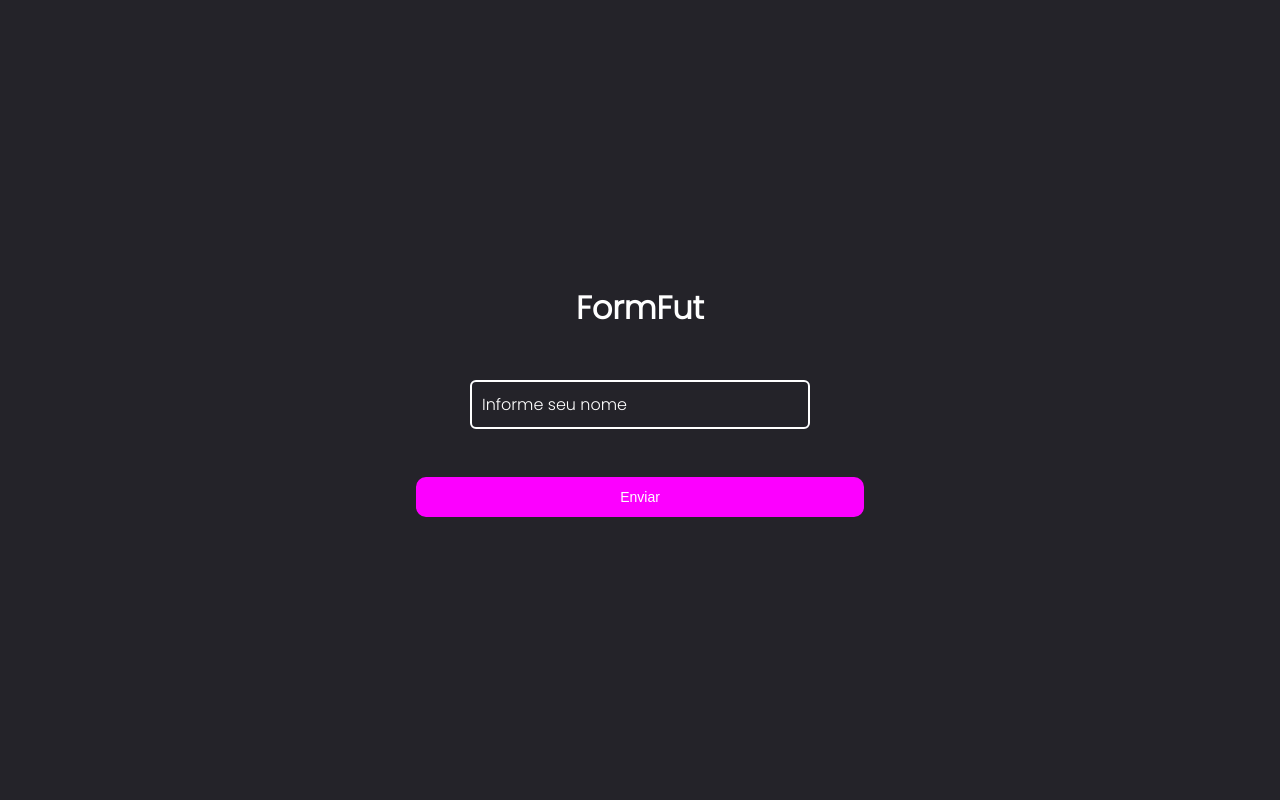
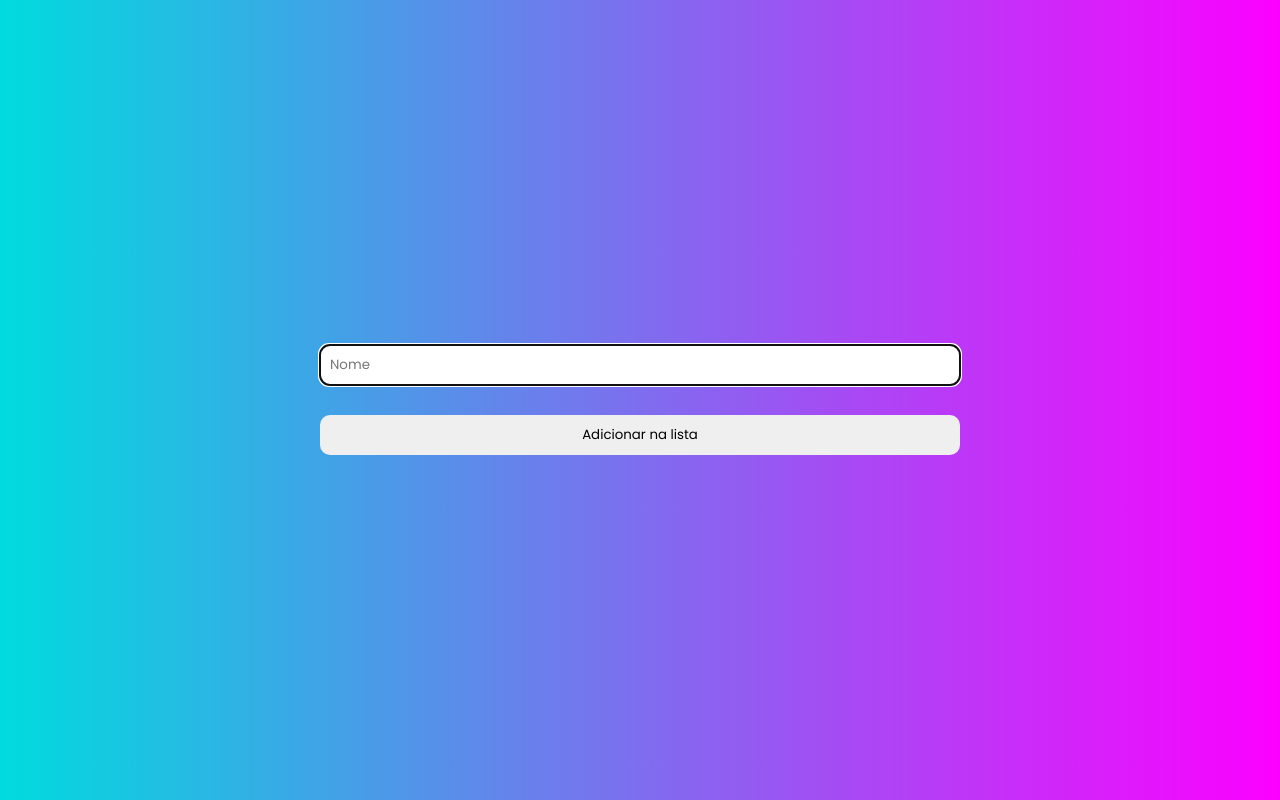
Before and after one commit to WagaoFC/formFut, a React (Vite) app: page / in a window 1280 px wide. Built offline with nearby package versions, Linux system fonts and the light colour scheme.

Commit message:
versao 2.0

```diff
--- a/index.html
+++ b/index.html
@@ -1,22 +1,19 @@
 <!DOCTYPE html>
-<html lang="pt-br">
-<link rel="stylesheet" href="./styles.css">
+<html lang="en">
 
 <head>
+  <link rel="preconnect" href="https://fonts.googleapis.com">
+  <link rel="preconnect" href="https://fonts.gstatic.com" crossorigin>
   <meta charset="UTF-8" />
-  <link rel="icon" type="image/svg+xml" href="/src/favicon.svg" />
   <meta name="viewport" content="width=device-width, initial-scale=1.0" />
+  <link rel="shortcut icon" href="/favicon.png">
   <title>FormFut</title>
+  <link href="https://fonts.googleapis.com/css2?family=Poppins:wght@400;600&display=swap" rel="stylesheet">
 </head>
 
 <body>
   <div id="root"></div>
   <script type="module" src="/src/main.tsx"></script>
-  <div class="input-group">
-    <input type="text" id="name" required class="input">
-    <label for="name" class="input-label">Informe seu nome</label>
-  </div>
-  <button type="submit">Enviar</button>
 </body>
 
 </html>
--- a/package.json
+++ b/package.json
@@ -8,8 +8,12 @@
     "preview": "vite preview"
   },
   "dependencies": {
+    "@types/styled-components": "^5.1.25",
+    "emailjs-com": "^3.2.0",
     "react": "^18.0.0",
-    "react-dom": "^18.0.0"
+    "react-dom": "^18.0.0",
+    "react-toastify": "^9.0.5",
+    "styled-components": "^5.3.5"
   },
   "devDependencies": {
     "@types/react": "^18.0.0",
--- a/src/App.tsx
+++ b/src/App.tsx
@@ -1,6 +1,12 @@
+import { Form } from './components/Form'
+import { GlobalStyle } from './styles/global'
 
-function App() {
-  return <h1>FormFut</h1>
+export function App() {
+
+  return (
+    <>
+      <GlobalStyle />
+      <Form />
+    </>
+  )
 }
-
-export default App
--- /dev/null
+++ b/src/components/Form/index.tsx
@@ -0,0 +1,31 @@
+
+import { ToastContainer, toast } from 'react-toastify'
+import emailjs from 'emailjs-com'
+import { Container } from './styled'
+
+export function Form() {
+
+    function sendEmail(e) {
+        e.preventDefault();
+
+        emailjs.sendForm('gmailMessage', 'template_7c9ah5n', e.target, 'BAQh7Ti6q9nYik8Yk')
+
+            .then((result) => {
+                alert("Mensagem enviada com sucesso! 👍");
+
+            }, (error) => {
+                alert(error.message)
+
+            });
+        e.target.reset()
+    }
+
+    return (
+        <Container>
+            <form onSubmit={sendEmail}>
+                <input type="text" autoFocus required placeholder="Nome" name="name" />
+                <input type="submit" value="Adicionar na lista" />
+            </form>
+        </Container>
+    )
+}
--- /dev/null
+++ b/src/components/Form/styled.ts
@@ -0,0 +1,24 @@
+import styled from 'styled-components'
+
+export const Container = styled.div`
+    width: 100%;
+    min-height: 100vh;
+    display: flex;
+    justify-content: center;
+    align-items: center;
+
+    form {
+        display: flex;
+        flex-direction: column;
+        gap: 30px;
+        align-items: center;
+        width: 50%;
+
+        input {
+            border: none;
+            width: 100%;
+            border-radius: 10px;
+            padding: 10px;
+        }
+    }
+`
--- a/src/main.tsx
+++ b/src/main.tsx
@@ -1,6 +1,6 @@
 import React from 'react'
 import ReactDOM from 'react-dom/client'
-import App from './App'
+import { App } from './App'
 
 ReactDOM.createRoot(document.getElementById('root')!).render(
   <React.StrictMode>
--- /dev/null
+++ b/src/styles/global.ts
@@ -0,0 +1,33 @@
+import { createGlobalStyle } from 'styled-components'
+
+export const GlobalStyle = createGlobalStyle`
+    :root {
+        --background: linear-gradient(90deg, #00dbde 0%, #fc00ff 100%);
+    }
+
+    * {
+        margin: 0;
+        padding: 0;
+        box-sizing: border-box;
+    }
+
+    html {
+        body {
+            background: var(--background);
+        }
+
+    }
+
+    body, input, button {
+        font-family: 'Poppins', sans-serif;
+        font-weight: 400;
+    }
+
+    h1, h2, h3, h4, h5, h6, strong {
+        font-weight: 600;
+    }
+
+    button {
+        cursor: pointer;
+    }
+`
--- a/styles.css
+++ /dev/null
@@ -1,67 +0,0 @@
-@import url('https://fonts.googleapis.com/css2?family=Poppins:wght@300&display=swap');
-
-* {
-    margin: 0;
-    padding: 0;
-    box-sizing: border-box;
-}
-
-body {
-    font-family: 'Poppins', sans-serif;
-    background-color: #242329;
-    display: flex;
-    flex-direction: column;
-    justify-content: center;
-    align-items: center;
-    gap: 50px;
-    height: 100vh;
-    color: #fff;
-}
-
-.input-group {
-    position: relative;
-}
-
-.input {
-    padding: 10px;
-    border: none;
-    border-radius: 4px;
-    font: inherit;
-    color: #fff;
-    background-color: transparent;
-    outline: 2px solid #fff;
-}
-
-.input-label {
-    position: absolute;
-    top: 0;
-    left: 0;
-    transform: translate(10px, 10px);
-    transform-origin: left;
-    transition: transform .25s;
-}
-
-.input:focus~.input-label,
-.input:valid~.input-label {
-    transform: translate(0, -30px) scale(.8);
-    color: #d1c5fc;
-}
-
-.input:is(:focus, :valid) {
-    outline-color: #d1c5fc;
-}
-
-button {
-    background-color: #fc00ff;
-    border: 2px solid #fc00ff;
-    color: #fff;
-    font-size: 14px;
-    width: 35%;
-    border-radius: 10px;
-    padding: 10px;
-    cursor: pointer;
-}
-
-button:hover {
-    background-color: #242329;
-}
```
Also changed, not shown: 1 other file (tests, documents, lock files or other folders).
